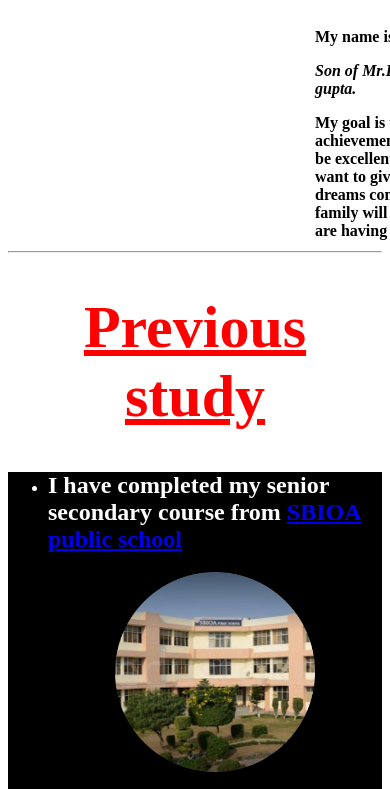
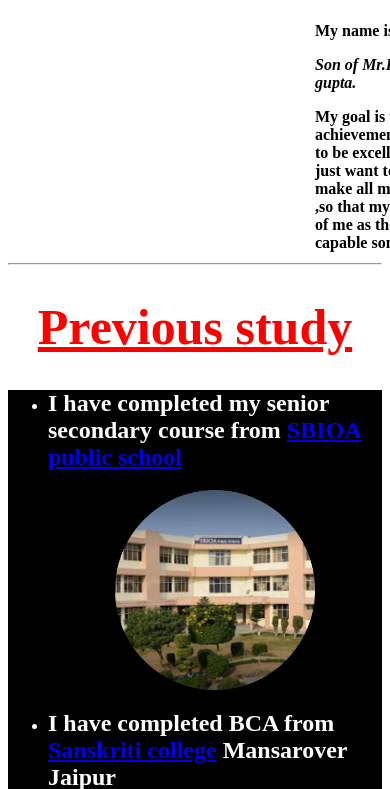
Before and after one commit to agrahul2001/cv, a plain HTML site: page index.html in a window 390 px wide. Shown: the part 694-1483 px from the top of the page. Drawn offline with Linux system fonts and the light colour scheme.

Commit message:
Update index.html

```diff
--- a/index.html
+++ b/index.html
@@ -35,10 +35,10 @@ table{
 	@media(max-width:532px){
 		h1{
 		color:red;
-		font-size:60px;
+		font-size:50px;
 		}
 		my_name{
-		font-size:80px
+		font-size:80px;
 		}
 	}
 	@media(min-width:536px){
```
